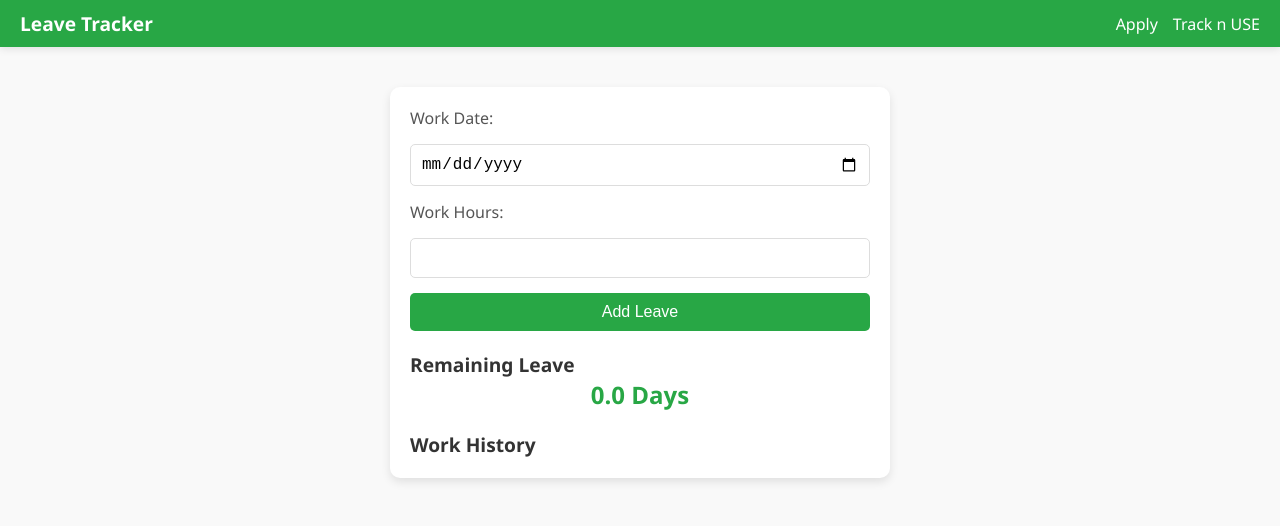
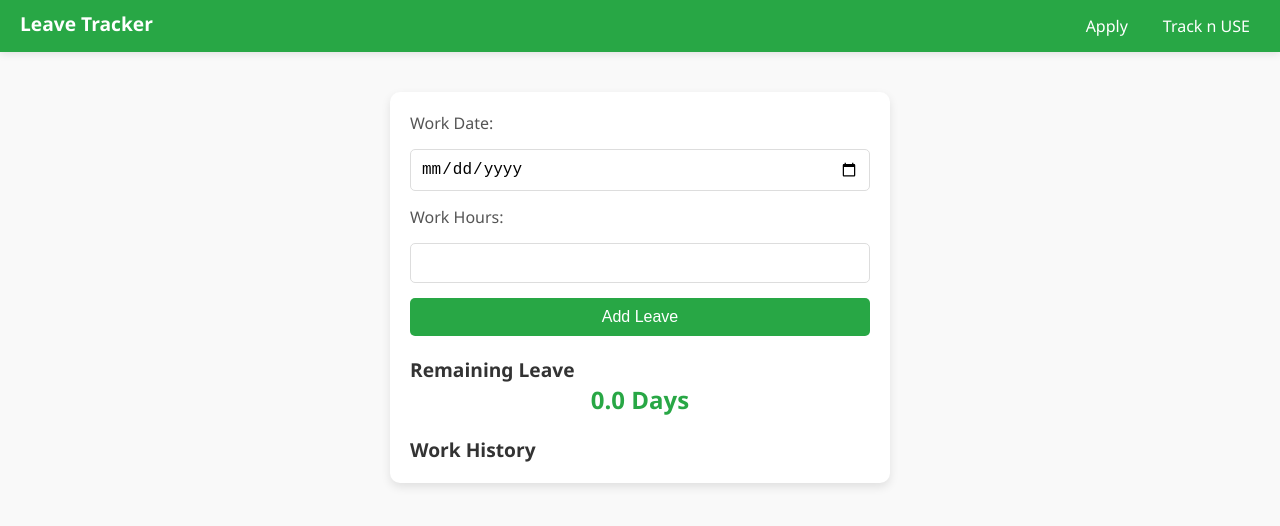
Before and after one commit to MBBCB/monitor, a plain HTML site: page leave.html in a window 1280 px wide. Drawn offline with Linux system fonts and the light colour scheme.

Commit message:
Update leave.html

```diff
--- a/leave.html
+++ b/leave.html
@@ -30,6 +30,7 @@
             color: white;
             font-weight: bold;
             font-size: 1.2rem;
+			margin-bottom: 5px;
         }
 
         nav ul {
@@ -40,12 +41,19 @@
 
         nav ul li {
             display: inline;
+			margin: 5px;
         }
 
         nav ul li a {
             color: white;
             text-decoration: none;
             font-size: 1rem;
+			padding: 5px;
+			border-radius: 5px;
+        }
+
+		nav ul li a:hover {
+            background-color: #218838;
         }
 
         .container {
```
